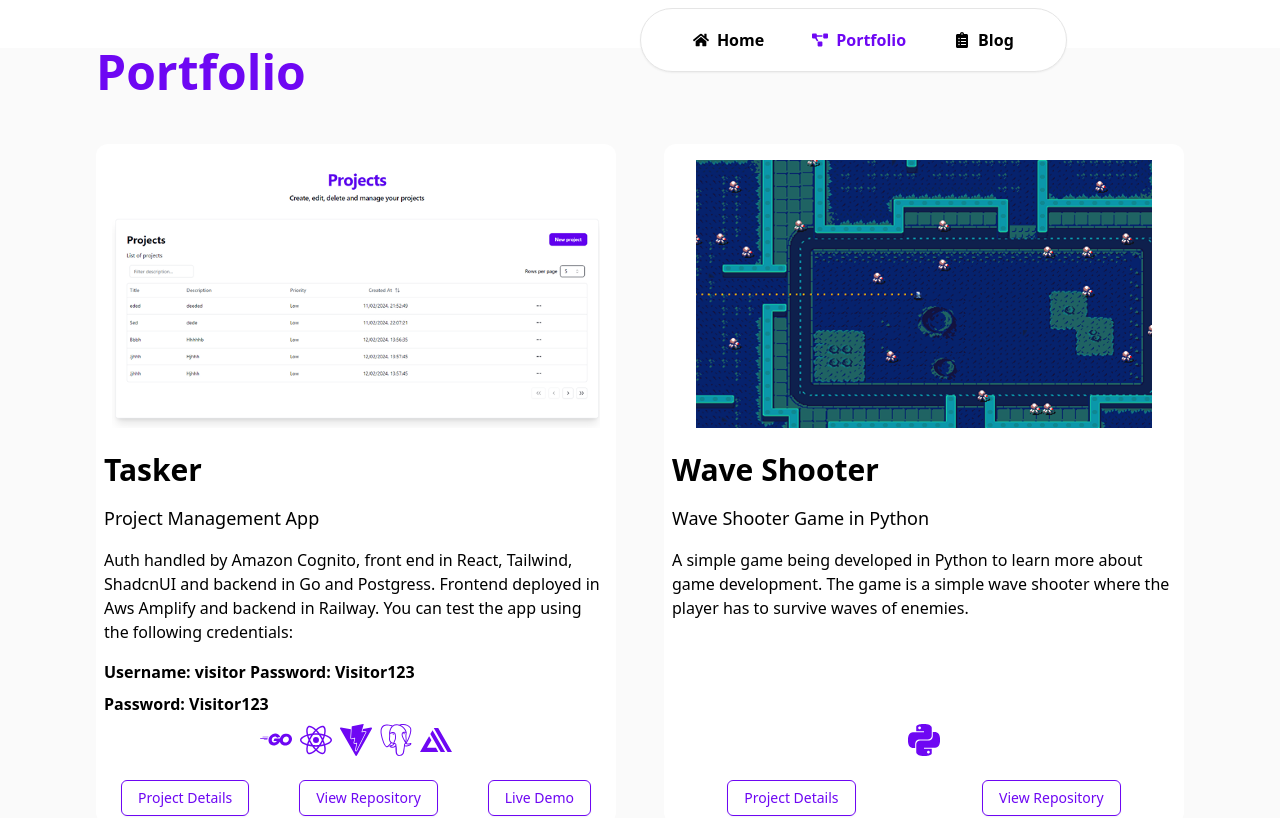
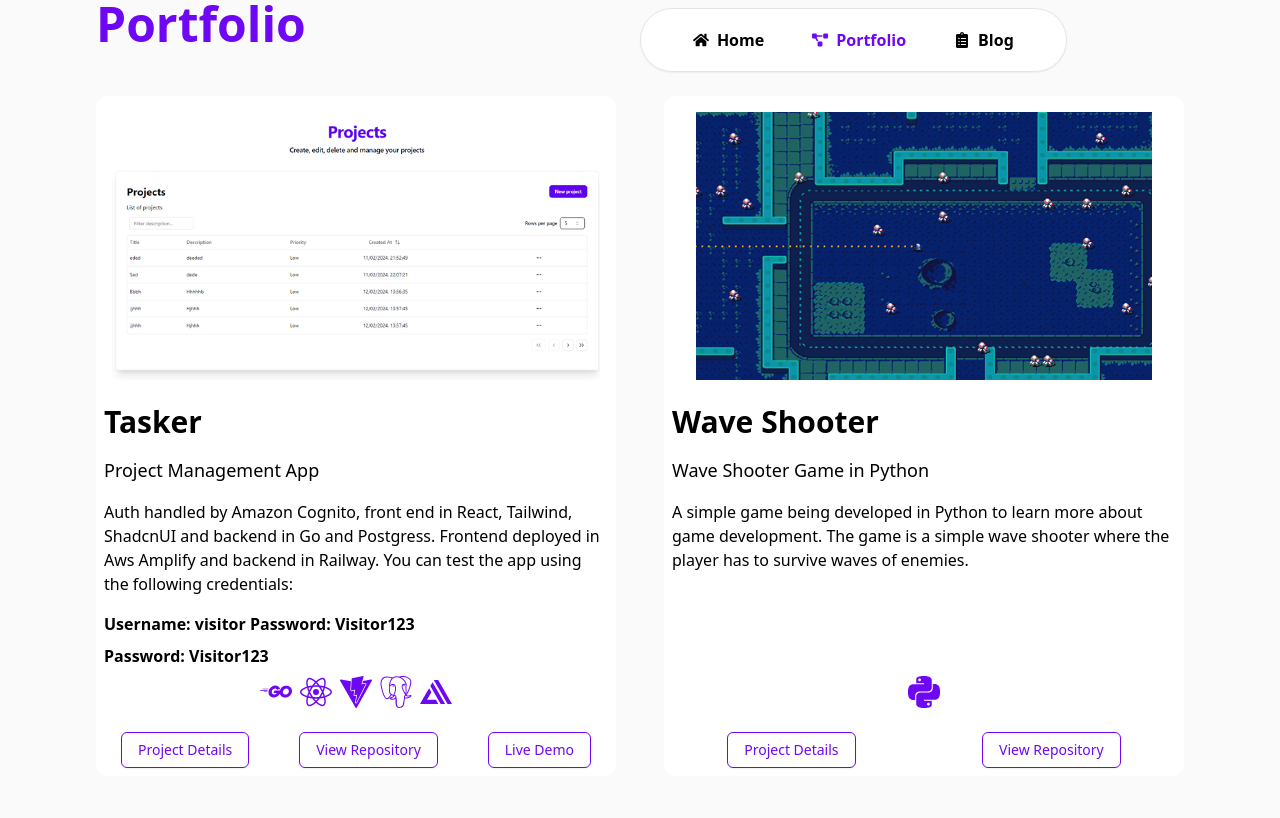
Before and after one commit to Desgue/portfolio, a React (Vite) app: page /portfolio in a window 1280 px wide. Shown: the top 818 px of the page. Built offline with nearby package versions, Linux system fonts and the light colour scheme.

Commit message:
fix layout remove margin

```diff
--- a/src/pages/portfolio/Portfolio.tsx
+++ b/src/pages/portfolio/Portfolio.tsx
@@ -26,7 +26,7 @@ const Portfolio = () => {
   return (
     <main className="bg-neutral-50">
     <Nav />
-    <section className="mx-4 md:mx-auto md:container max-w-6xl mt-12 ">
+    <section className="mx-4 md:mx-auto md:container max-w-6xl ">
       <h1 className="text-5xl font-semibold text-[#6E07F3]">Portfolio</h1>
       <div className="flex flex-col lg:grid grid-cols-2 gap-6 md:gap-12 mt-12">
         {Items.map((item) => (
```
